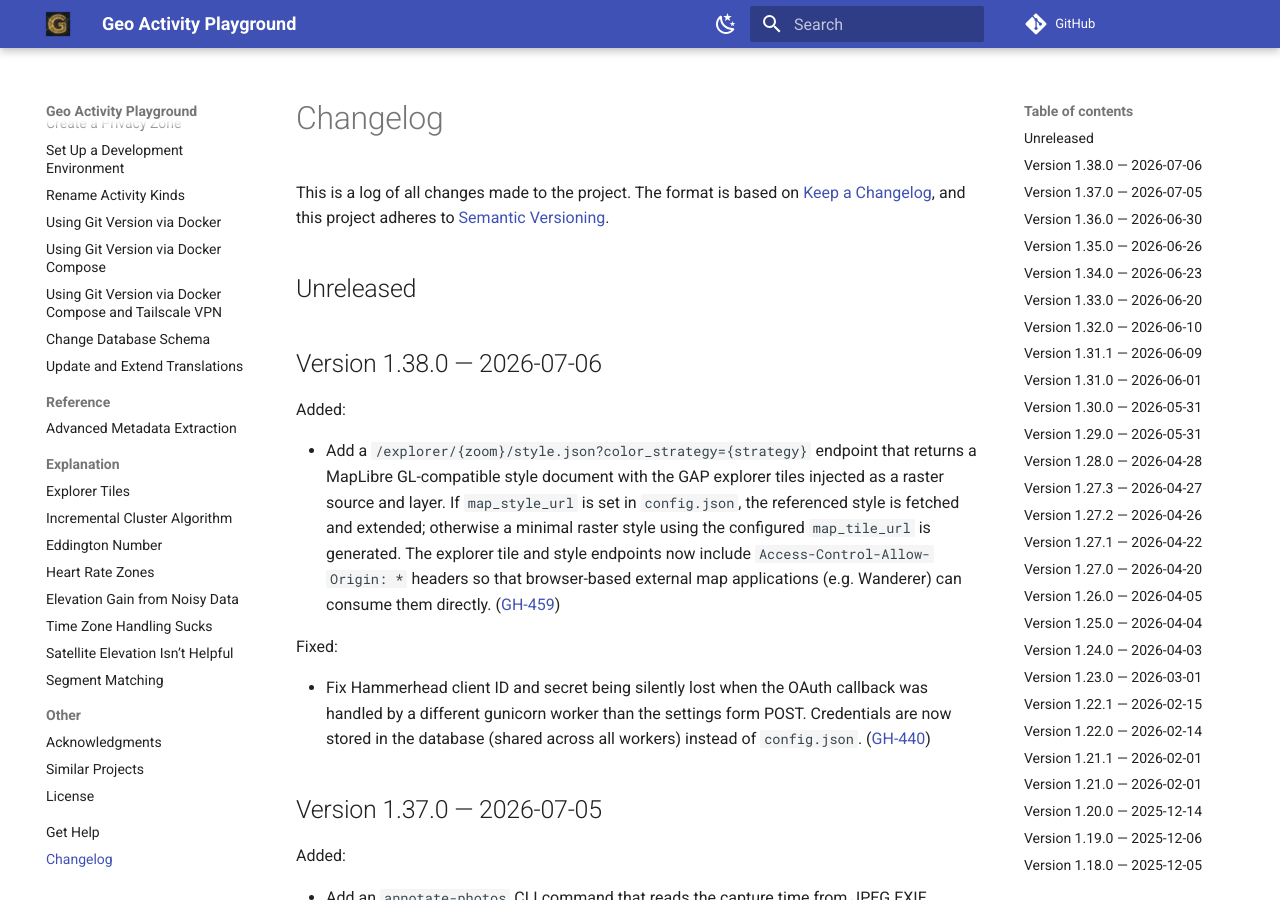
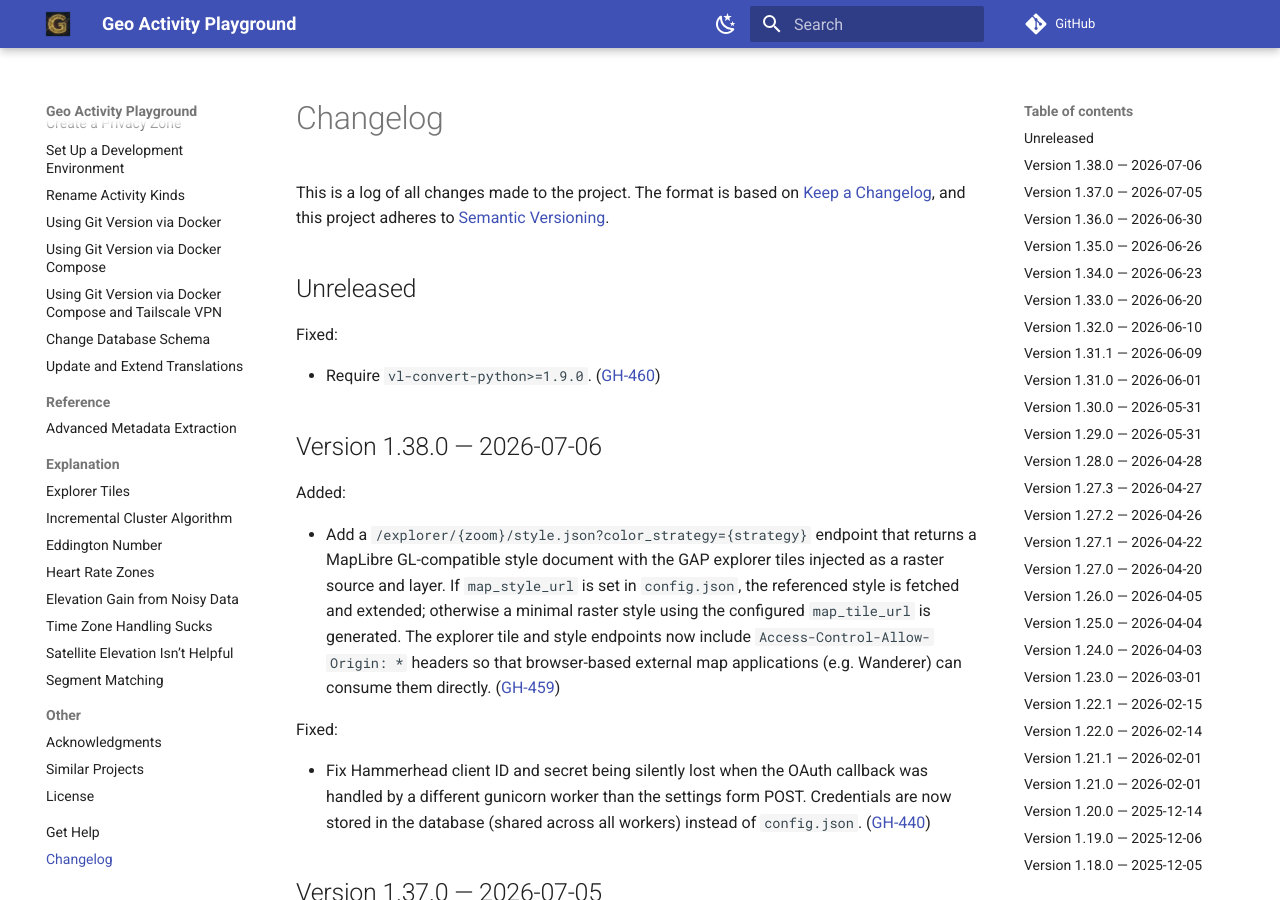
Before and after one commit to martin-ueding/geo-activity-playground, an MkDocs documentation site: the page built from docs/changelog.md, in a window 1280 px wide and 900 px high. Built offline with MkDocs 1.6.1 and Material for MkDocs 9.7.7, drawn with Linux system fonts in a browser that asks for light colours; comment, search, counter and statistics services are not loaded.

Commit message:
docs: changelog entry

```diff
--- a/docs/changelog.md
+++ b/docs/changelog.md
@@ -17,6 +17,9 @@ Types of changes
 
 ## Unreleased
 
+Fixed:
+
+- Require `vl-convert-python>=1.9.0`. ([GH-460](https://github.com/martin-ueding/geo-activity-playground/issues/460))
 
 ## Version 1.38.0 — 2026-07-06
 
```
